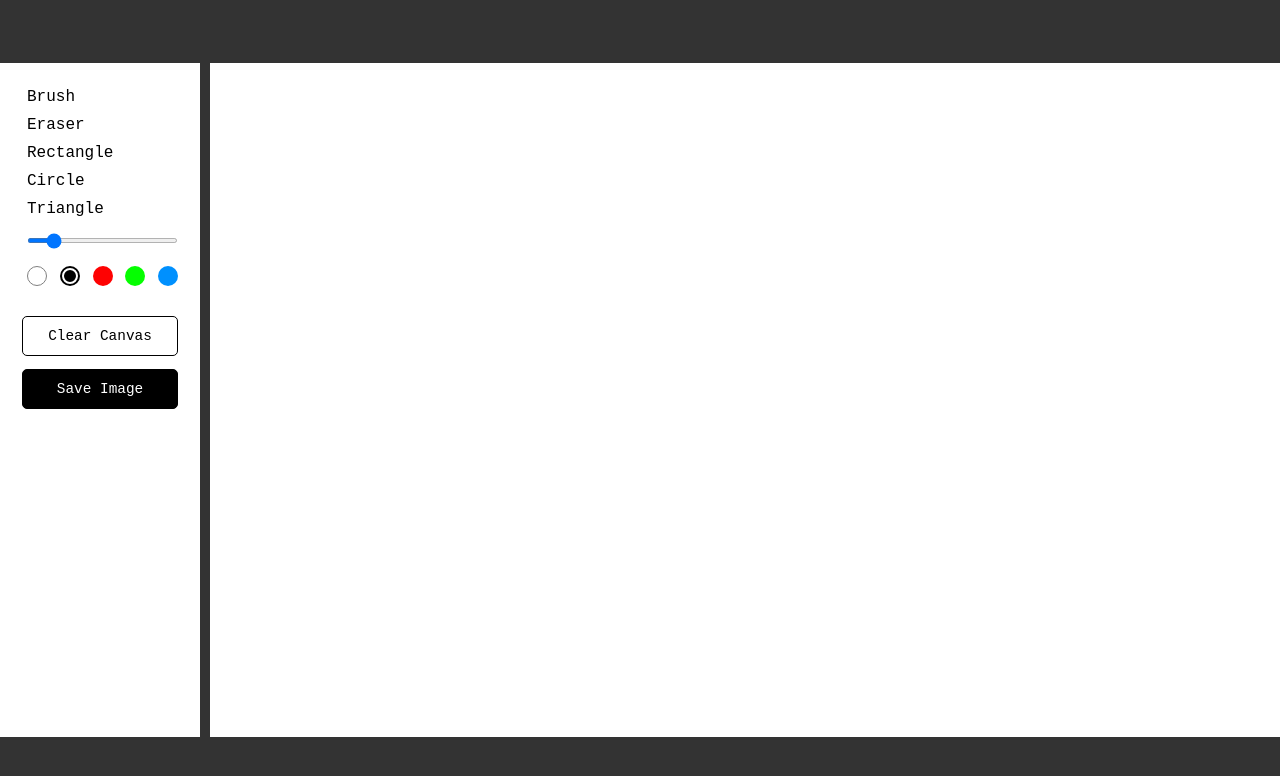
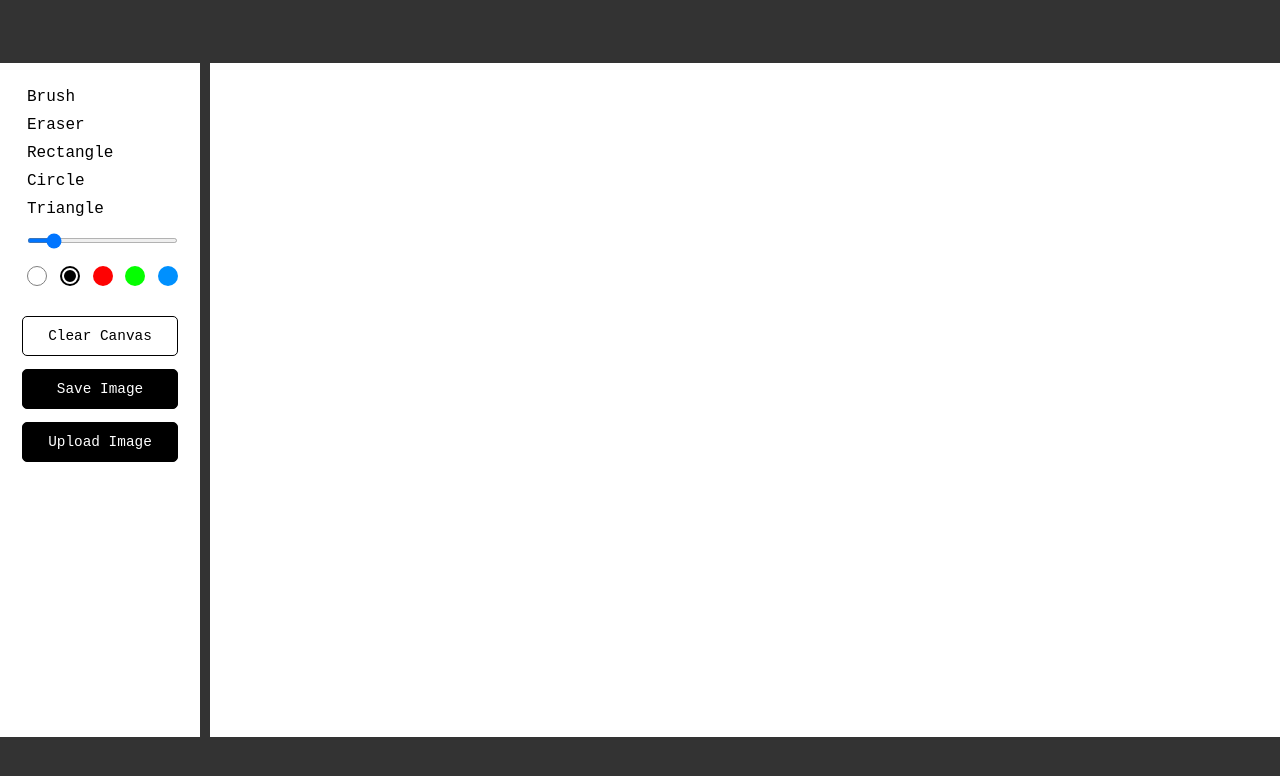
Before and after one commit to webaverse-studios/diffusion-draw, a React (Vite) app: page / in a window 1280 px wide. Shown: the top 776 px of the page. Built offline with nearby package versions, Linux system fonts and the light colour scheme.

Commit message:
added brush size function, added upload image function

```diff
--- a/src/App.jsx
+++ b/src/App.jsx
@@ -2,6 +2,8 @@ import React, { useEffect } from "react";
 import "./App.css";
 
 function App() {
+  const [size, setSize] = React.useState(5);
+
   useEffect(() => {
     const canvas = document.querySelector("canvas"),
       toolBtns = document.querySelectorAll(".tool"),
@@ -163,6 +165,28 @@ function App() {
     });
   };
 
+  const uploadImage = () => {
+    const canvas = document.querySelector("canvas");
+    const ctx = canvas.getContext("2d");
+
+    const input = document.createElement("input");
+    input.type = "file";
+    input.accept = "image/*";
+    input.onchange = (e) => {
+      const reader = new FileReader();
+      reader.onload = () => {
+        const img = new Image();
+        img.onload = () => {
+          ctx.clearRect(0, 0, canvas.width, canvas.height);
+          ctx.drawImage(img, 0, 0);
+        };
+        img.src = reader.result;
+      };
+      reader.readAsDataURL(e.target.files[0]);
+    };
+    input.click();
+  };
+
   return (
     <div className="container">
       <section className="tools-board">
@@ -184,7 +208,16 @@ function App() {
               Triangle
             </li>
             <li className="option">
-              <input type="range" id="size-slider" min="1" max="30" value="5" />
+              <input
+                type="range"
+                id="size-slider"
+                min="1"
+                max="30"
+                value={size}
+                onChange={(e) => {
+                  setSize(e.target.value);
+                }}
+              />
             </li>
           </ul>
         </div>
@@ -207,6 +240,9 @@ function App() {
           <button className="save-img" onClick={saveImage}>
             Save Image
           </button>
+          <button className="save-img" onClick={uploadImage}>
+            Upload Image
+          </button>
         </div>
       </section>
       <section className="drawing-board">
```
